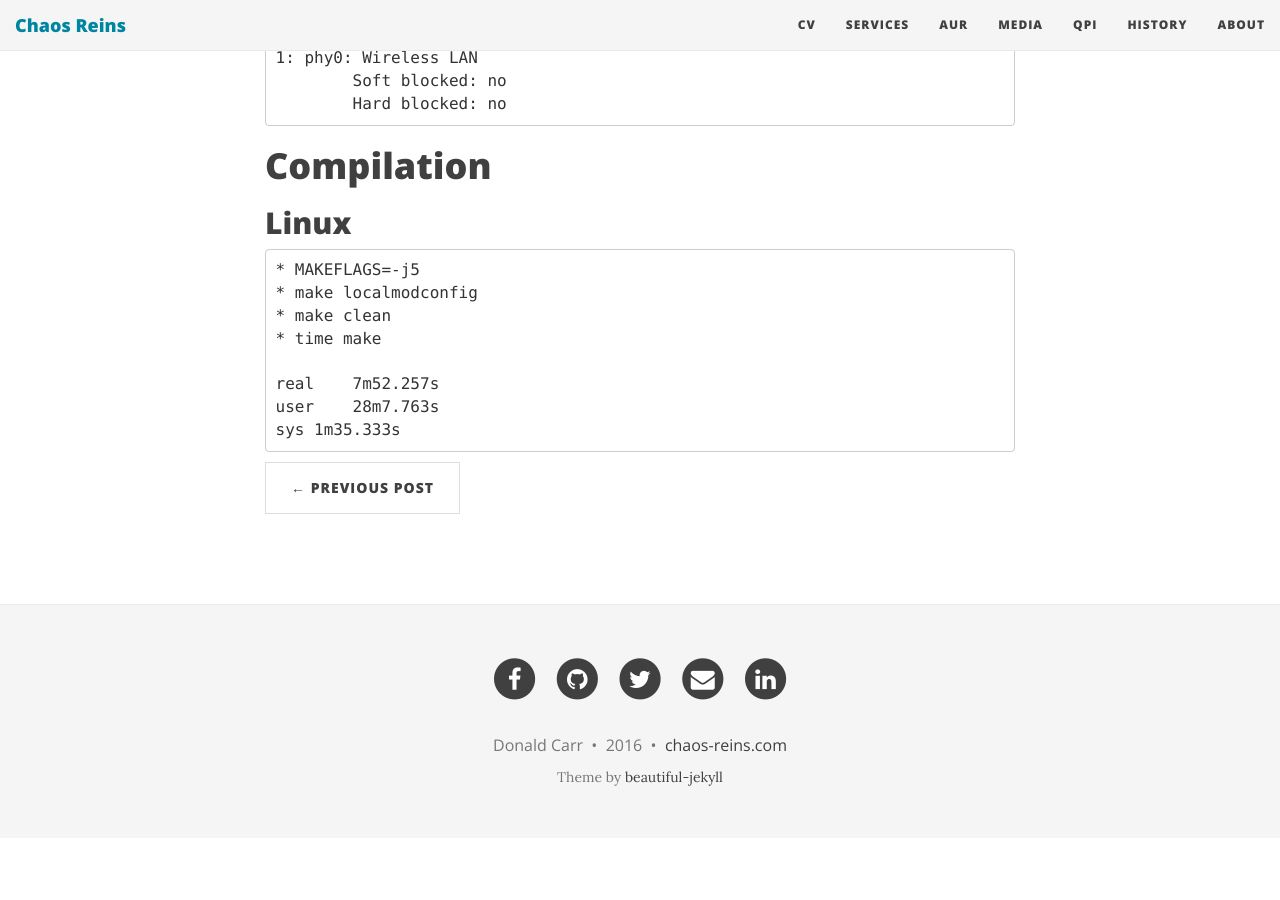
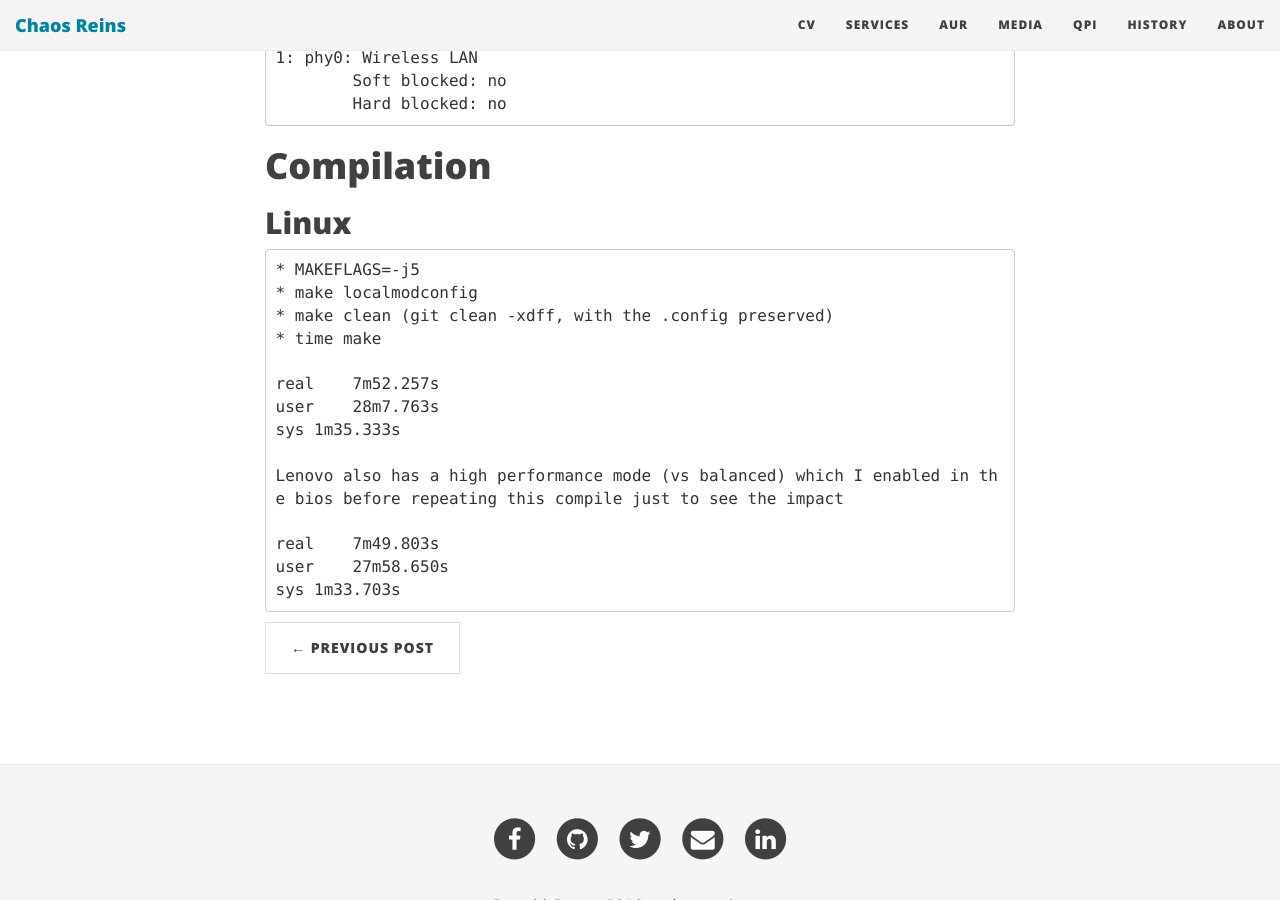
Before and after one commit to sirspudd/sirspudd.github.io, a Jekyll site: the page built from _posts/2016-11-14-arch-yoga-910.md, in a window 1280 px wide and 900 px high, scrolled down 4663 px. Built offline with Jekyll 4.4.1, drawn with Linux system fonts in a browser that asks for light colours; nearby versions of some CDN libraries; comment, search, counter and statistics services are not loaded; before the commit the page ends 5501 px from its top, so only the background shows below that.

Commit message:
Add high performance mode measurement
Change-Id: I03e6b6716862088ea62dc37b1372edf0c2da7a64

````diff
--- a/_posts/2016-11-14-arch-yoga-910.md
+++ b/_posts/2016-11-14-arch-yoga-910.md
@@ -109,10 +109,16 @@ Bus 001 Device 001: ID 1d6b:0002 Linux Foundation 2.0 root hub
 ```
 * MAKEFLAGS=-j5
 * make localmodconfig
-* make clean
+* make clean (git clean -xdff, with the .config preserved)
 * time make
 
 real    7m52.257s
 user    28m7.763s
 sys 1m35.333s
+
+Lenovo also has a high performance mode (vs balanced) which I enabled in the bios before repeating this compile just to see the impact
+
+real    7m49.803s
+user    27m58.650s
+sys 1m33.703s
 ```
````
